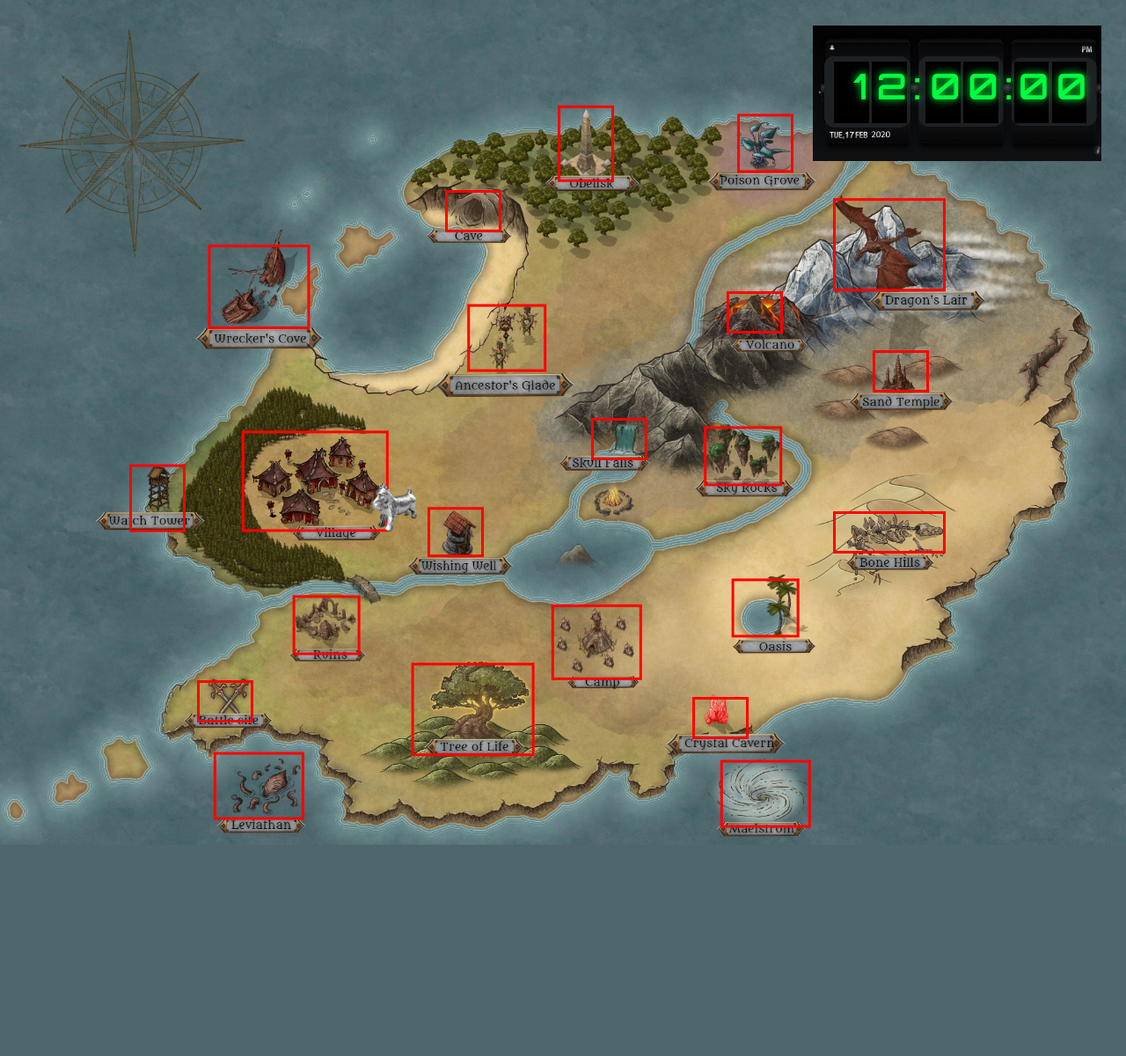
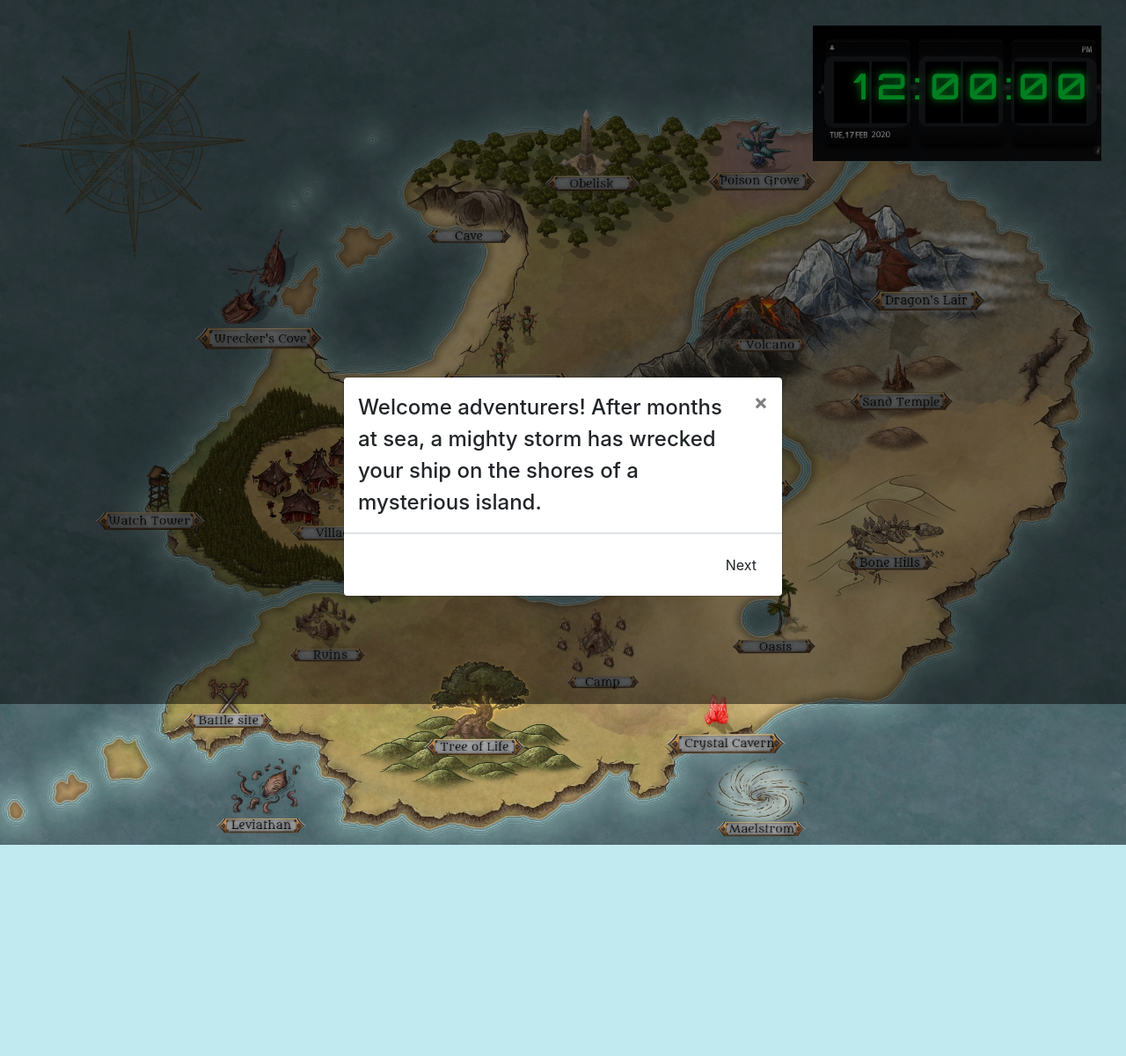
Before and after one commit to ceddy6/EscapeTheIsland, a PHP site: page / in a window 1280 px wide. Shown: the whole page at 88% size. Before the commit the page ends 960 px from the top, so only its background shows below. Run offline with PHP 8.4, Linux system fonts and the light colour scheme; some libraries are stand-ins or nearby versions.

Commit message:
Update opening dialogue Add a clue to the diall lock code

```diff
--- a/assets/css/main.css
+++ b/assets/css/main.css
@@ -7,10 +7,10 @@ body{
     top:50%;
 }
 
-.click-region{
+/* .click-region{
     border:solid;
     border-color:red;
-}
+} */
 
 #background-map-wrapper{
     position:relative;
--- a/assets/css/puzzles.css
+++ b/assets/css/puzzles.css
@@ -362,6 +362,14 @@
     top:19px;
     left:29px;
 }
+#diallock-clue{
+    position:absolute;
+    cursor:pointer;
+    width:50px;
+    height:12px;
+    top:31px;
+    left:45px;
+}
 #well-stones-clue{
     position:absolute;
     cursor:pointer;
--- a/assets/js/Puzzles/Obelisk.js
+++ b/assets/js/Puzzles/Obelisk.js
@@ -124,7 +124,9 @@ class ObeliskPuzzle{
         if (puzzid == 1) {
             var clue1 = $('<img class="img-fluid" id="well-clue" src=assets/images/clues/well-clue.jpg alt="Clue1">')
                     .on("click",function(){zoom = new Zoom('assets/images/clues/well-clue.jpg','well-clue','This must be a clue to the next location',1)})
-            $('.block-0.puzzle-1').append(clue1)
+            var clue4 = $('<img class="img-fluid" id="diallock-clue" src=assets/images/clues/diallock-clue.jpg alt="Clue4">')
+                    .on("click",function(){zoom = new Zoom('assets/images/clues/diallock-clue.jpg','diallock-clue','Some cryptic symbols',1)})
+            $('.block-0.puzzle-1').append(clue1).append(clue4)
         }
         if (puzzid == 2) {
             var clue2 = $('<img class="img-fluid" id="well-stones-clue" src=assets/images/clues/well-stones-clue.jpg alt="Clue2">')
--- a/assets/js/inventory.js
+++ b/assets/js/inventory.js
@@ -5,6 +5,7 @@ var inventoryItems = [
     {title:"waterfall-clue",path:"assets/images/clues/waterfall-clue.jpg",description:"Must be a clue to the next location",useability:"inventory-item-viewable"},
     {title:"well-stones-clue",path:"assets/images/clues/well-stones-clue.jpg",description:"Some kind of diagram",useability:"inventory-item-viewable"},
     {title:"well-clue",path:"assets/images/clues/well-clue.jpg",description:"This must be the next location",useability:"inventory-item-viewable"},
+    {title:"diallock-clue",path:"assets/images/clues/diallock-clue.jpg",description:"Some kind of clue",useability:"inventory-item-viewable"},
     {title:"volcano-clue",path:"assets/images/clues/volcano-clue.jpg",description:"This must be the next location",useability:"inventory-item-viewable"},
     {title:"obelisk-clue",path:"assets/images/clues/obelisk-clue.jpg",description:"Must be a clue to the next location",useability:"inventory-item-viewable"},
     {title:"skeleton-clue",path:"assets/images/clues/skeleton-clue.jpg",description:"Some kind of clue",useability:"inventory-item-viewable"},
@@ -27,15 +28,15 @@ class Inventory {
         this.contents = []
 
         // Add the padlock key to it
-        this.addItem("padlock-key")
+        //this.addItem("padlock-key")
 
         // Temporarily add the gold tiles to the inventory for debugging purposes
-        this.addItem("key-line-obelisk")
-        this.addItem("key-line-cave")
-        this.addItem("key-line-waterfall")
-        this.addItem("key-line-volcano")
-        this.addItem("key-line-well")
-        this.addItem("artefact")
+        //this.addItem("key-line-obelisk")
+        //this.addItem("key-line-cave")
+        //this.addItem("key-line-waterfall")
+        //this.addItem("key-line-volcano")
+        //this.addItem("key-line-well")
+        //this.addItem("artefact")
 
     }
 
@@ -45,6 +46,10 @@ class Inventory {
         // Get the entry of the image from the inventory list
         var details = inventoryItems.find(function(entry){return entry.title == item})
 
+        // Check whether item is already in inventory
+        var itemInInventory = $('#'+item+'-inventory').length
+
+        if (itemInInventory == 0) {
             // Add the image to the modal
             $('#inventory-modal').find('.modal-body')
                 .append($('<img class="img-fluid inventory-item '+details.useability+'" id='+item+'-inventory src='+details.path+' alt='+item+'>')
@@ -52,6 +57,7 @@ class Inventory {
                     // Include an on-click method for that specific item
                     .on("click",function(){inventory.itemClicked($(this).attr('data-item'))})
                 )
+        }
 
     }
 
--- a/assets/js/location.js
+++ b/assets/js/location.js
@@ -1,13 +1,13 @@
 // List of locations should be available everywhere
-var locationsList = [{name:"Cave", position:["25%","42%"],width:5,height:5,id:0,locked:0,complete:0,
+var locationsList = [{name:"Cave", position:["25%","42%"],width:5,height:5,id:0,locked:1,complete:0,
                         doorway_img:"assets/images/doorways/cave.png",
                         minigame_img:"assets/images/minigames/cave.png",
                         completed_img:"assets/images/minigames/cave_opened.png"},
-                    {name:"Waterfall",   position:["52%","55%"],width:5,height:5,id:1,locked:0,complete:0,
+                    {name:"Waterfall",   position:["52%","55%"],width:5,height:5,id:1,locked:1,complete:0,
                         doorway_img:"assets/images/doorways/waterfall.png",
                         minigame_img:"assets/images/minigames/waterfall.jpg",
                         completed_img:"assets/images/minigames/waterfall.jpg"},
-                    {name:"Well",        position:["63%","40.5%"],width:5,height:6,id:2,locked:0,complete:0,
+                    {name:"Well",        position:["63%","40.5%"],width:5,height:6,id:2,locked:1,complete:0,
                         doorway_img:"assets/images/doorways/well.png",
                         minigame_img:"assets/images/minigames/well2.jpg",
                         completed_img:"assets/images/minigames/well.jpg"},
@@ -19,7 +19,7 @@ var locationsList = [{name:"Cave", position:["25%","42%"],width:5,height:5,id:0,
                         doorway_img:"assets/images/doorways/volcano.jpg",
                         minigame_img:"assets/images/minigames/volcano2.jpg",
                         completed_img:"assets/images/minigames/volcano2.jpg"},
-                    {name:"Skeleton",             position:["63%","79%"],width:10,height:5,id:5,locked:0,complete:0,
+                    {name:"Skeleton",             position:["63%","79%"],width:10,height:5,id:5,locked:1,complete:0,
                         doorway_img:"assets/images/doorways/skeleton.jpg",
                         minigame_img:"assets/images/minigames/skeleton.jpg",
                         completed_img:"assets/images/minigames/skeleton.jpg"},
--- a/assets/js/main.js
+++ b/assets/js/main.js
@@ -36,51 +36,55 @@ $(window).on("load",function(){
     player = new Player(1)
 
     // Create the opening dialogue
-    var d1 = "Welcome adventurers! After months at sea, a mighty storm has wrecked your ship on the shores of a mysterious island"
-    var d2 = "The locals welcome you, but will require payment for transport off the island"
-    var d3 = "You are charged with recovering an ancient artifact, but be quick! You only have until midnight. The islanders hand of you a backpack to help you."
+    var d1 = "Welcome adventurers! After months at sea, a mighty storm has wrecked your ship on the shores of a mysterious island."
+    var d2 = "The locals welcome you, but will require payment for transport off the island. You are tasked with recovering an ancient artefact, but will need to solve a series of challenges."
+    var d3 = "You will need to be quick as the boat will only wait until sunset at 8pm. You are advised to start your search at the caves on the beach."
 
-    // // Put the dialogues into modals and nest the on click methods
-    // $('#dialogue-modal').find('.modal-title').text(d1)
-    // $('#dialogue-modal').find('.modal-footer').find('.btn').text('Next')
-    // $('#dialogue-modal').find('.modal-footer').find('.btn')
-    //         // On click method to move to the next dialogue block
-    //         .on("click",function(){
-    //                 // Unbind the 'next' dialogue listener
-    //                 $(this).off("click")
-    //                 // Open a new dialogue
-    //                 setTimeout(function(){
-    //                     $('#dialogue-modal').find('.modal-title').text(d2)
-    //                     $('#dialogue-modal').find('.modal-footer').find('.btn').text('Next')
-    //                     $('#dialogue-modal').find('.modal-footer').find('.btn')
-    //                         // On click method to move to the next dialogue block
-    //                         .on("click",function(){
-    //                                 // Unbind
-    //                                 $(this).off("click")
-    //                                 // Open a new dialogue
-    //                                 setTimeout(function(){
-    //                                     $('#dialogue-modal').find('.modal-title').text(d3)
-    //                                     $('#dialogue-modal').find('.modal-footer').find('.btn').text('Begin!')
-    //                                     $('#dialogue-modal').find('.modal-footer').find('.btn')
-    //                                                 // On click method to start the timer and close the modal
-    //                                                 .on("click",function(){
-    //                                                     // Unbind the 'start timer' listener
-    //                                                     $(this).off("click")
-    //                                                     // Tick the clock every second
-    //                                                     setInterval(function(){clock.tick()},1000)
-    //                                                 })
-    //                                     // Show the third modal
-    //                                     $('#dialogue-modal').modal('show')
-    //                                 // Short delay to keep open
-    //                                 },500)
-    //                         })
-    //                     // Show the second modal
-    //                     $('#dialogue-modal').modal('show')
-    //                 // Delay to keep open
-    //                 },500)
-    //         })
-    // // Show the first modal
-    // $('#dialogue-modal').modal('show')
+    // Put the dialogues into modals and nest the on click methods
+    $('#dialogue-modal').find('.modal-title').text(d1)
+    $('#dialogue-modal').find('.modal-footer').find('.btn').text('Next')
+    $('#dialogue-modal').find('.modal-footer').find('.btn')
+            // On click method to move to the next dialogue block
+            .on("click",function(){
+                    // Unbind the 'next' dialogue listener
+                    $(this).off("click")
+                    // Open a new dialogue
+                    setTimeout(function(){
+                        $('#dialogue-modal').find('.modal-title').text(d2)
+                        $('#dialogue-modal').find('.modal-footer').find('.btn').text('Next')
+                        $('#dialogue-modal').find('.modal-footer').find('.btn')
+                            // On click method to move to the next dialogue block
+                            .on("click",function(){
+                                    // Unbind
+                                    $(this).off("click")
+                                    // Open a new dialogue
+                                    setTimeout(function(){
+                                        $('#dialogue-modal').find('.modal-title').text(d3)
+                                        $('#dialogue-modal').find('.modal-footer').find('.btn').text('Begin!')
+                                        $('#dialogue-modal').find('.modal-footer').find('.btn')
+                                                    // On click method to start the timer and close the modal
+                                                    .on("click",function(){
+                                                        // Unbind the 'start timer' listener
+                                                        $(this).off("click")
+                                                        // Tick the clock every second
+                                                        setInterval(function(){clock.tick()},1000)
+                                                        // Also, reset the 'continue' button to say continue instead of begin
+                                                        $('#dialogue-modal').find('.modal-footer').find('.btn').text('Continue')
+                                                        // Need to give them the key.
+                                                        zoom = new Zoom('assets/images/locks/padlock-key.jpg','padlock-key',"You'll need this!",1)
+                                                    })
+                                        // Show the third modal
+                                        $('#dialogue-modal').modal('show')
+                                    // Short delay to keep open
+                                    },500)
+                            })
+                        // Show the second modal
+                        $('#dialogue-modal').modal('show')
+                    // Delay to keep open
+                    },500)
+            })
+    // Show the first modal
+    $('#dialogue-modal').modal('show')
 
 })
 
```
Also changed, not shown: assets/images/clues/diallock-clue.jpg (added). Lines whose indentation alone changed are shown as unchanged.
